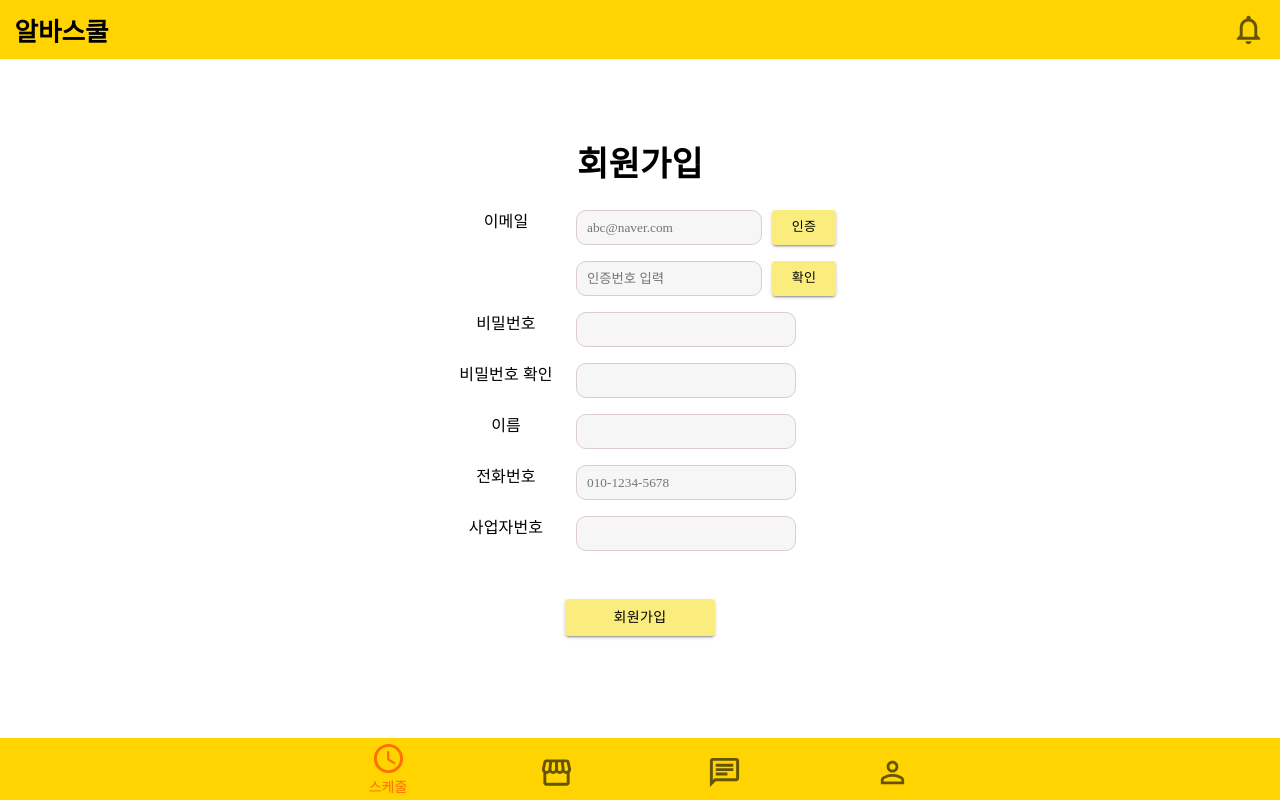
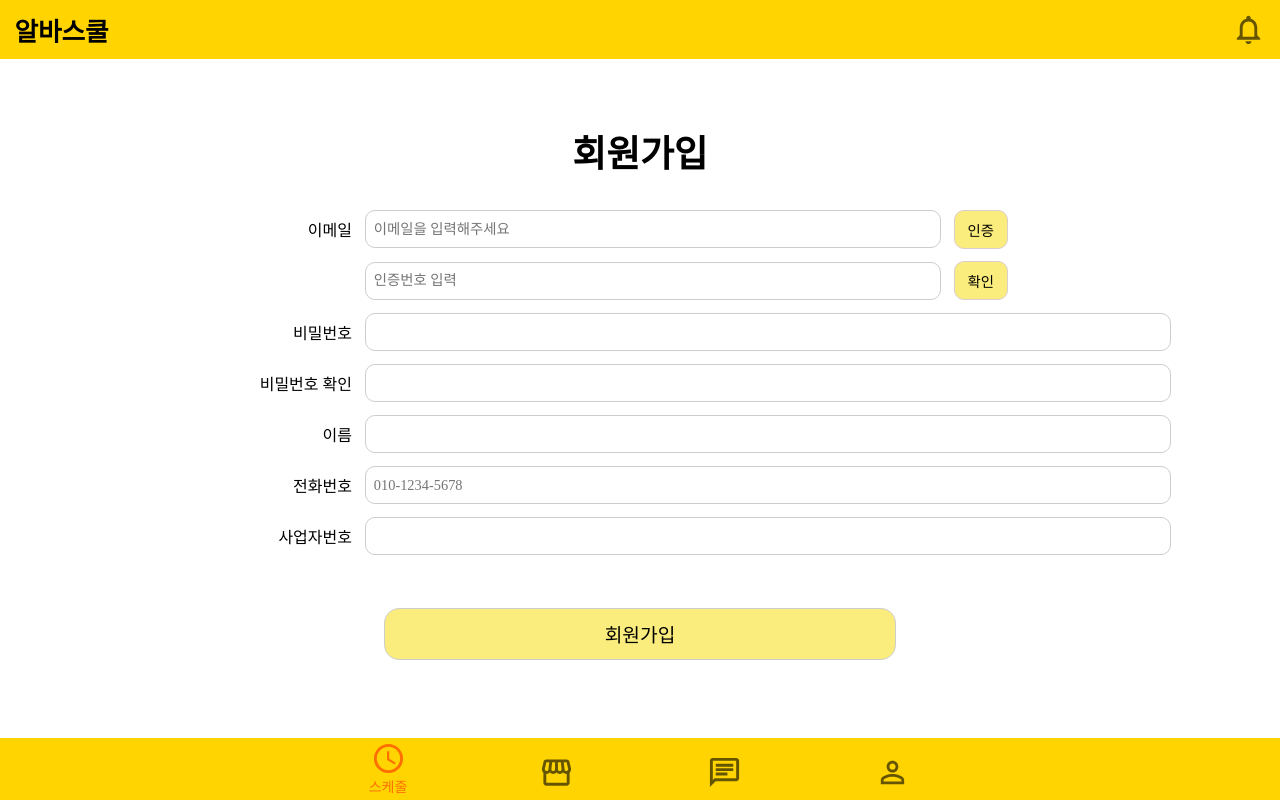
Before and after one commit to leejjorang/albaschool_frontend, a React (Vite) app: page /signup/manager in a window 1280 px wide. Built offline with nearby package versions, Linux system fonts and the light colour scheme; a web font is replaced by a local one.

Commit message:
Feat: 채팅 관련 페이지, 로그인 관련 페이지 Link 설정 및 디자인 수정

```diff
--- a/src/components/SignUpForm.tsx
+++ b/src/components/SignUpForm.tsx
@@ -1,6 +1,7 @@
-import { Box, Button, Typography } from "@mui/material";
+import { Box, Typography } from "@mui/material";
 import { useForm } from "react-hook-form";
 import styled from "styled-components";
+import { Button } from "./Button";
 
 interface SignUpProps {   // 알바생
   email: string;
@@ -42,27 +43,14 @@ function SignUpForm({ type }: SignUpFormProps) {
 
   return (
     <SignUpFormStyle>
-      <StyledForm onSubmit={handleSubmit(onSubmit)}>
-        <Typography
-          component="h1"
-          variant="h4"
-          sx={{
-            fontWeight: "bold",
-            width: "fit-content",
-            margin: "20px auto",
-            marginBottom: "1rem",
-          }}
-        >
-          회원가입
-        </Typography>
-        <Box>
-          <Box
-            sx={{
-              display: "flex",
-            }}
-          >
-            <Typography className="title">이메일</Typography>
-            <input
+      <FormStyle onSubmit={handleSubmit(onSubmit)}>
+        <h2>회원가입</h2>
+
+        <InputWrapperStyler>
+          <InputBoxStyle>
+            <div>
+              <p>이메일</p>
+              <input style={{width: '50%'}}
                 className="inputBox"
                 type="text"
                 {...register("email", {
@@ -72,35 +60,19 @@ function SignUpForm({ type }: SignUpFormProps) {
                     message: "올바른 이메일 형식이 아닙니다",
                   },
                 })}
-              placeholder="abc@naver.com"
+                placeholder="이메일을 입력해주세요"
               />
-            <Button
-              size="small"
-              variant="contained"
-              sx={{
-                marginRight: 1,
-                height: "35px",
-                color: "black",
-                background: "#FAED7D",
-                "&:hover": {
-                  backgroundColor: "#FFD400",
-                },
-              }}
-            >
-              인증
-            </Button>
+              <button>인증</button>
+            </div>
             {errors.email && (
               <p className="error-text">{errors.email.message}</p>
             )}
-          </Box>
+          </InputBoxStyle>
 
-          <Box
-            sx={{
-              display: "flex",
-            }}
-          >
-            <Typography className="title"></Typography>
-            <input
+          <InputBoxStyle>
+            <div>
+              <p></p>
+              <input style={{width: '50%'}}
                 className="inputBox"
                 type="text"
                 {...register("verification", {
@@ -108,48 +80,30 @@ function SignUpForm({ type }: SignUpFormProps) {
                 })}
                 placeholder="인증번호 입력"
               />
-            <Button
-              size="small"
-              variant="contained"
-              sx={{
-                marginRight: 1,
-                height: "35px",
-                color: "black",
-                background: "#FAED7D",
-                "&:hover": {
-                  backgroundColor: "#FFD400",
-                },
-              }}
-            >
-              확인
-            </Button>
+              <button>확인</button>
+            </div>
             {errors.verification && (
               <p className="error-text">{errors.verification.message}</p>
             )}
-          </Box>
+          </InputBoxStyle>
 
-          <Box
-            sx={{
-              display: "flex",
-            }}
-          >
-            <Typography className="title">비밀번호</Typography>
+          <InputBoxStyle>
+            <div>
+              <p>비밀번호</p>
               <input
                 className="inputBox"
                 type="password"
                 {...register("password", { required: "비밀번호를 입력하세요" })}
               />
+            </div>
             {errors.password && (
               <p className="error-text">{errors.password.message}</p>
             )}
-          </Box>
+          </InputBoxStyle>
 
-          <Box
-            sx={{
-              display: "flex",
-            }}
-          >
-            <Typography className="title">비밀번호 확인</Typography>
+          <InputBoxStyle>
+            <div>
+              <p>비밀번호 확인</p>
               <input
                 className="inputBox"
                 type="password"
@@ -159,49 +113,43 @@ function SignUpForm({ type }: SignUpFormProps) {
                     value === password || "비밀번호가 일치하지 않습니다",
                 })}
               />
+            </div>
             {errors.checkPassword && (
               <p className="error-text">{errors.checkPassword.message}</p>
             )}
-          </Box>
+          </InputBoxStyle>
 
-          <Box
-            sx={{
-              display: "flex",
-            }}
-          >
-            <Typography className="title">이름</Typography>
+          <InputBoxStyle>
+            <div>
+              <p>이름</p>
               <input
                 className="inputBox"
                 type="text"
                 {...register("name", { required: "이름을 입력하세요" })}
               />
+            </div>
             {errors.name && <p className="error-text">{errors.name.message}</p>}
-          </Box>
+          </InputBoxStyle>
 
-          <Box
-            sx={{
-              display: "flex",
-            }}
-          >
-            <Typography className="title">전화번호</Typography>
+          <InputBoxStyle>
+            <div>
+              <p>전화번호</p>
               <input
                 className="inputBox"
                 type="text"
                 {...register("phone", { required: "전화번호를 입력하세요" })}
                 placeholder="010-1234-5678"
               />
+            </div>
             {errors.phone && (
               <p className="error-text">{errors.phone.message}</p>
             )}
-          </Box>
+          </InputBoxStyle>
 
           {type === "business" && (
-            <Box
-              sx={{
-                display: "flex",
-              }}
-            >
-              <Typography className="title">사업자번호</Typography>
+            <InputBoxStyle>
+              <div>
+                <p>사업자번호</p>
                 <input
                   className="inputBox"
                   type="text"
@@ -209,41 +157,20 @@ function SignUpForm({ type }: SignUpFormProps) {
                     required: "사업자번호를 입력하세요",
                   })}
                 />
+              </div>
               {errors.businessNum && (
                 <p className="error-text">{errors.businessNum.message}</p>
               )}
-            </Box>
+            </InputBoxStyle>
           )}
-        </Box>
-        <Box
-          sx={{
-            marginTop: 3,
-            width: "100%",
-            display: "flex",
-            justifyItems: "center",
-          }}
-        >
-          <Button
-            type="submit"
-            variant="contained"
-            sx={{
-              width: "30%",
-              margin: "0 auto",
-              marginBottom: 3,
-              color: "black",
-              background: "#FAED7D",
-              "&:hover": {
-                backgroundColor: "#FFD400",
-              },
-            }}
-          >
-            회원가입
-          </Button>
-        </Box>
-      </StyledForm>
+        </InputWrapperStyler>
+        <Button type="submit" message="회원가입" width={40} />
+      </FormStyle>
     </SignUpFormStyle>
   );
 }
+
+
 
 const SignUpFormStyle = styled.div`
   width: 100%;
@@ -252,51 +179,77 @@ const SignUpFormStyle = styled.div`
   flex-direction: column;
   justify-content: center;
   align-items: center;
+`;
 
-  .title {
-    min-width: 140px; // 최소 너비 설정
-    text-align: center;
+const FormStyle = styled.form`
+  width: 100%;
+  display: flex;
+  flex-direction: column;
+  align-items: center;
+
+  h2 {
+    font-size: 2.3rem;
+  }
+`;
+
+const InputWrapperStyler = styled.div`
+  width: 90%;
+  display: flex;
+  flex-direction: column;
+  align-items: center;
+  margin: 2rem 0 2.5rem;
+`
+
+const InputBoxStyle = styled.div`
+  width: 100%;
+  margin-bottom: 0.8rem;
+
+  p {
+    color: red;
+    margin-left: 6.5rem;
   }
 
-  .inputBox {
-    width: 100%; // 부모 요소 기준으로 너비 설정
-    max-width: 220px;
-    height: 35px;
+  div {
+    display: flex;
+    align-items: center;
+    gap: 0.8rem;
+
+    p {
+      color: #000000;
+      width: 25%;
+      text-align: right;
+      margin-left: 0;
+    }
+
+    input {
+      width: 70%;
       border-radius: 10px;
-    background-color: #f7f6f6;
-    border: 1px solid #dbcdcd;
-    margin-bottom: 16px;
-    margin-right: 10px;
-    padding: 10px;
+      border: 1px solid #CDCDCD;
+      padding: 0.6rem 0.5rem;
+      font-size: 0.9rem;
 
       &:focus {
         outline: none;
-      border: 2px solid #ffd400;
+        border: 1px solid #ffd400;
       }
     }
 
-  .error-text {
-    color: red;
-    font-size: 10px;
-    position: absolute;
-    bottom: 0;
-    left:55%;
-    transform: translateX(-40%);
-    margin-bottom: 2px;
+    button {
+      font-size: 0.9rem;
+      padding: 0.5rem 0.8rem;
+      background-color: #FAED7D;
+      border: 1px solid #DBCDCD;
+      border-radius: 10px;
+
+      &:focus, &:hover {
+        background-color: #FFD400;
+      }
+    }
   }
 
-  .MuiBox-root {
-    position: relative;
-  }
-`;
+`
 
-const StyledForm = styled.form`
-  width: 100%;
-  max-width: 500px;
-  display: flex;
-  flex-direction: column;
-  justify-content: center;
-  align-items: center;
-  gap: 0.5rem;
-`;
+
+
+
 export default SignUpForm;
--- a/src/components/chat/ChatContainer.tsx
+++ b/src/components/chat/ChatContainer.tsx
@@ -28,11 +28,11 @@ export default ChatContainer;
 
 
 const ChatBoxStyle = styled.div`
-  min-height: 73.1vh;
+  min-height: 72.5vh;
   display: flex;
   flex-direction: column;
   justify-content: flex-end;
-  margin: 3.4rem 0 3.3rem;
+  margin-top: 3.5rem;
   padding: 0.5rem 0;
   gap: 0.5rem;
 `
--- a/src/components/chat/ChatListBox.tsx
+++ b/src/components/chat/ChatListBox.tsx
@@ -40,7 +40,7 @@ export default ChatListBox;
 const ChatListBoxStyle = styled.div`
   display: flex;
   justify-content: space-between;
-  border: 1px solid #CDCDCD;
+  border: 1px solid #000000;
   width: 93%;
   padding: 0.7rem 1rem;
   border-radius: 10px;
@@ -48,11 +48,16 @@ const ChatListBoxStyle = styled.div`
   span {
     display: inline-flex;
     gap: 0.5rem;
-    font-size: 1.4rem;
     margin-bottom: 0.3rem;
+
+    p {
+      font-size: 1.2rem;
+      font-weight: 600;
+    }
   }
 
   p {
+    font-size: 1rem;
     overflow: hidden;
     white-space: nowrap;
     text-overflow: ellipsis;
--- a/src/components/chat/ChatMenu.tsx
+++ b/src/components/chat/ChatMenu.tsx
@@ -7,7 +7,7 @@ const ChatMenu = ({toggleMenu}: {toggleMenu: () => void}) => {
     <BackgroundStyle>
       <ChatMenuStyle>
         <MenuHeaderStyle>
-          <p>참여 직원</p>
+          <h6>참여 직원</h6>
           <ClearOutlinedIcon onClick={toggleMenu} />
         </MenuHeaderStyle>
         <div>
@@ -45,6 +45,6 @@ const MenuHeaderStyle = styled.div`
   display: flex;
   justify-content: space-between;
   align-items: center;
-  padding: 0.9rem;
+  padding: 0.8rem;
   border-bottom: 1px solid #CDCDCD;
 `
--- a/src/components/chat/ProfileBox.tsx
+++ b/src/components/chat/ProfileBox.tsx
@@ -37,6 +37,6 @@ const ProfileStyle = styled.div`
   gap: 0.5rem;
 
   p {
-    font-size: 1.3rem;
+    font-size: 1.05rem;
   }
 `
--- a/src/pages/common/ChatRoom.tsx
+++ b/src/pages/common/ChatRoom.tsx
@@ -34,8 +34,8 @@ const ChatRoom = () => {
 
         <ArrowBackIosOutlinedIcon onClick={goToChatList}/>
         <span>
-          <p>{storeTitle}</p>
-          <p style={{color: '#7E7E7E'}}>{headCount}</p>
+          <h6>{storeTitle}</h6>
+          <h6 style={{color: '#7E7E7E'}}>{headCount}</h6>
         </span>
         <MenuOutlinedIcon sx={{ fontSize: 28 }} onClick={toggleMenu} />
       </ChatRoomHeaderStyle>
@@ -69,11 +69,13 @@ const ChatRoomHeaderStyle = styled.div`
 
   span {
     display: inline-flex;
+    align-items: flex-end;
     gap: 0.5rem;
   }
 
-  p {
-    font-size: 1.4rem;
+  h6 {
+    font-size: 1.2rem;
+    font-weight: 100;
   }
 `
 
@@ -94,13 +96,13 @@ const ChatInputBoxStyle = styled.div`
     border-radius: 10px;
     padding: 0.55rem 0.8rem;
     font-size: 1.1rem;
-    width: 80%;
+    width: 81%;
     overflow-y: hidden;
     max-height: 4.4rem;
   }
 
   button {
-    font-size: 1.1rem;
+    font-size: 1rem;
     padding: 0.55rem 1rem;
     background-color: #FAED7D;
     border: 1px solid #CDCDCD;
--- a/src/pages/common/Login.tsx
+++ b/src/pages/common/Login.tsx
@@ -1,35 +1,22 @@
-import { Box, Button, TextField, Typography } from "@mui/material";
+import styled from "styled-components";
+import { TextField } from "@mui/material";
 import { useForm } from "react-hook-form";
-import styled from "styled-components";
+import { Link } from "react-router-dom";
+import { Button } from "../../components/Button";
 
 interface LoginProps {
   email: string;
   password: string;
 }
 
-const StyledForm = styled.form`
-  width: 100%;
-  max-width: 400px;
-  display: flex;
-  flex-direction: column;
-  align-items: center;
-  padding: 0 20px;
-`;
-
 const commonTextFieldStyle = {
   width: "100%",
   "& .MuiInput-underline:before": {
     borderBottomColor: "black",
   },
-  "& .MuiInput-underline:after": {
-    borderBottomColor: "#FFD400",
-  },
-  "& .MuiInputLabel-root.Mui-focused": {
-    color: "#FFD400",
-  },
 };
 
-function Login() {
+const Login = () => {
   const {
     register,
     handleSubmit,
@@ -42,18 +29,9 @@ function Login() {
 
   return (
     <LoginStyle>
-      <StyledForm onSubmit={handleSubmit(onSubmit)}>
-        <Typography
-          component="h1"
-          variant="h4"
-          sx={{
-            fontWeight: "bold",
-            marginBottom: 4
-          }}
-        >
-          Login
-        </Typography>
-
+      <FormStyle onSubmit={handleSubmit(onSubmit)}>
+        <h2>로그인</h2>
+        <TextFieldWrapperStyle>
           <TextField
             fullWidth
             variant="standard"
@@ -69,10 +47,9 @@ function Login() {
             helperText={errors.email?.message}
             sx={{
               ...commonTextFieldStyle,
-            marginBottom: 2,
+              marginBottom: 2
             }}
           />
-
           <TextField
             fullWidth
             variant="standard"
@@ -82,53 +59,60 @@ function Login() {
             error={!!errors.password}
             helperText={errors.password?.message}
             sx={{
-            ...commonTextFieldStyle,
-            marginBottom: 3,
+              ...commonTextFieldStyle
             }}
           />
-
-        <Button
-          type="submit"
-          variant="contained"
-          sx={{
-            width:"40%",
-            marginBottom: 3,
-            color: "black",
-            background: "#FAED7D",
-            "&:hover": {
-              backgroundColor: "#FFD400",
-            },
-          }}
-        >
-          로그인
-        </Button>
-      </StyledForm>
-
-      <Box sx={{ display: "flex", gap: 1 }}>
-        <Typography>계정이 없으신가요?</Typography>
-        <Typography
-          component="span"
-          sx={{
-            cursor: 'pointer',
-            color: '#FFD400',
-            '&:hover': {
-              textDecoration: 'underline'
-            }
-          }}
-        >
-          회원가입
-        </Typography>
-      </Box>
+        </TextFieldWrapperStyle>
+        <Button type="submit" message="로그인" width={56} />
+      </FormStyle>
+      <span>
+        <p>계정이 없으신가요?</p>
+        <Link to='/signup/staff'>회원가입</Link>
+      </span>
     </LoginStyle>
   );
 }
+
+export default Login;
+
 
 const LoginStyle = styled.div`
   display: flex;
   flex-direction: column;
   justify-content: center;
   align-items: center;
-  height: calc(100vh - 8rem);
+  height: calc(100vh - 9rem);
+
+  span {
+    display: inline-flex;
+    gap: 0.5em;
+    margin-top: 1rem;
+
+    a {
+      cursor: pointer;
+      text-decoration: none;
+      color: #FFD400;
+
+      &:hover: {
+        text-decoration: underline;
+      }
+    }
+  }
 `;
 
-export default Login;
+const FormStyle = styled.form`
+  width: 100%;
+  display: flex;
+  flex-direction: column;
+  align-items: center;
+  padding: 0 20px;
+
+  h2 {
+    font-size: 2.3rem;
+  }
+`;
+
+const TextFieldWrapperStyle = styled.div`
+  width: 90%;
+  margin: 4rem 0 4rem;
+`
```
Lines whose indentation alone changed are shown as unchanged.
